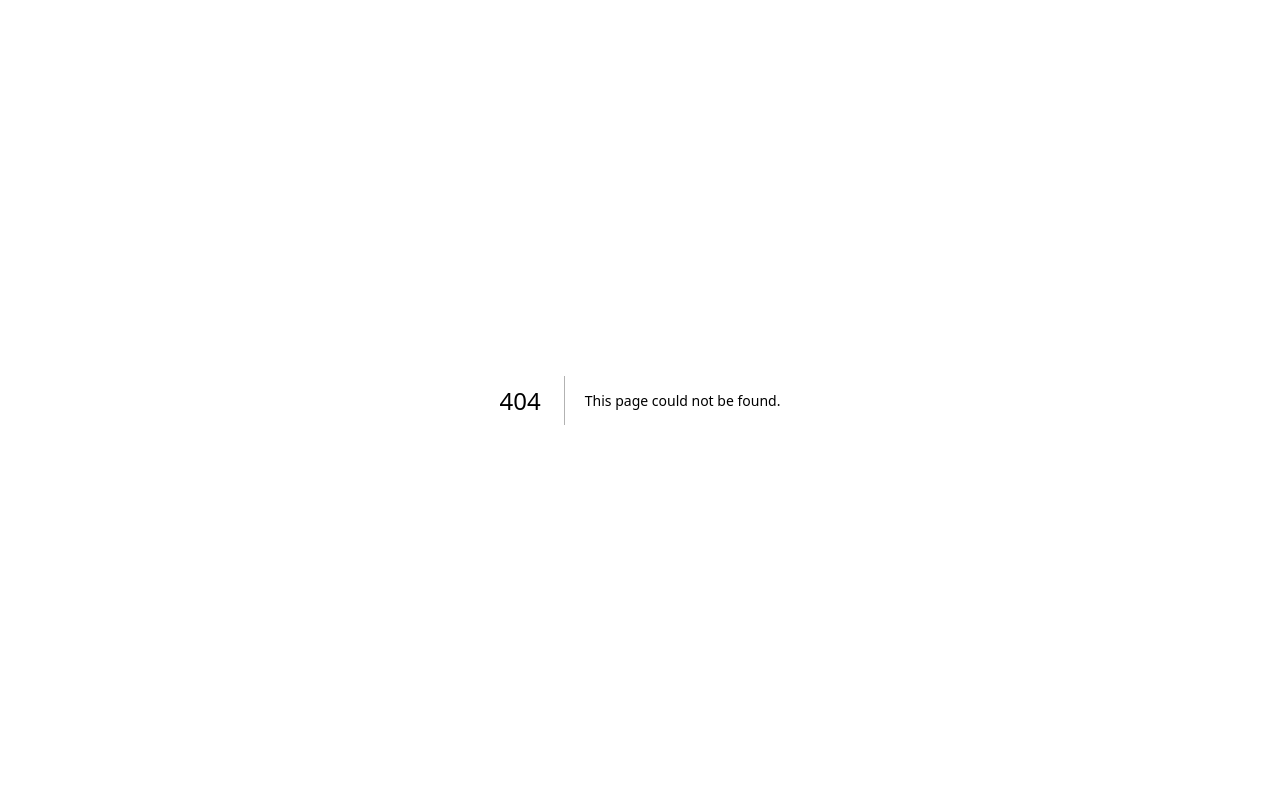
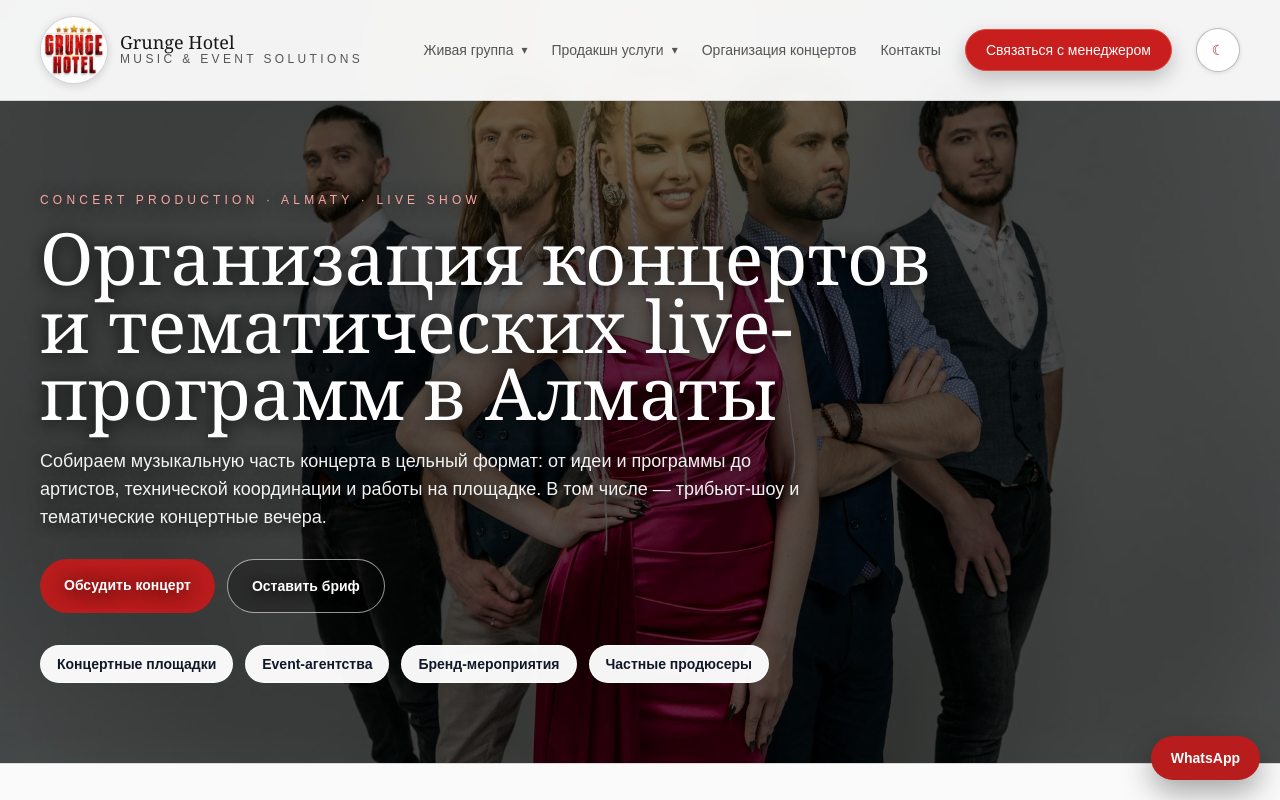
Before and after one commit to grungehotel/grunge-hotel, a Next.js app: page /concert-organization-almaty in a window 1280 px wide. Before the commit this address had no page. Shown: the top 800 px of the page. Built offline with nearby package versions, Linux system fonts and the light colour scheme.

Commit message:
Add concert organization landing page

```diff
--- a/app/components/PageNav.tsx
+++ b/app/components/PageNav.tsx
@@ -81,7 +81,7 @@ export default function PageNav() {
               </div>
             </div>
           </div>
-          <a href="/#contact" className="hover:text-white">Организация концертов</a>
+          <Link href="/concert-organization-almaty" className="hover:text-white">Организация концертов</Link>
           <a href="/#contact" className="hover:text-white">Контакты</a>
           <a href="https://wa.me/77072996264" onClick={trackWhatsAppClick} className="manager-nav-cta rounded-full px-5 py-2.5 text-white transition">Связаться с менеджером</a>
           <ThemeToggle />
@@ -104,7 +104,7 @@ export default function PageNav() {
               <p className="px-2 pb-2 pt-1 text-xs uppercase tracking-[0.2em] text-white/40">Продакшн услуги</p>
               {productionLinks.map((link) => <Link key={link.label} href={link.href} className="block rounded-2xl px-4 py-3 text-white/80 hover:bg-white/5 hover:text-white" onClick={() => setMenuOpen(false)}>{link.label}</Link>)}
             </div>
-            <a href="/#contact" className="rounded-2xl px-4 py-3 text-white/80 hover:bg-white/5 hover:text-white" onClick={() => setMenuOpen(false)}>Организация концертов</a>
+            <Link href="/concert-organization-almaty" className="rounded-2xl px-4 py-3 text-white/80 hover:bg-white/5 hover:text-white" onClick={() => setMenuOpen(false)}>Организация концертов</Link>
             <a href="/#contact" className="rounded-2xl px-4 py-3 text-white/80 hover:bg-white/5 hover:text-white" onClick={() => setMenuOpen(false)}>Контакты</a>
             <a href="https://wa.me/77072996264" className="manager-nav-cta mt-2 rounded-full px-5 py-3 text-center text-sm font-semibold text-white" onClick={() => { trackWhatsAppClick(); setMenuOpen(false); }}>Связаться с менеджером</a>
           </div>
--- /dev/null
+++ b/app/concert-organization-almaty/page.tsx
@@ -0,0 +1,70 @@
+import ServiceLandingPage, { buildMetadata } from "../components/ServiceLandingPage";
+
+export const metadata = buildMetadata({
+  pathname: "/concert-organization-almaty",
+  image: "/images/ghmain1.jpg",
+  title: "Организация концертов в Алматы — Grunge Hotel",
+  description:
+    "Организация музыкальной части концертов и тематических live-программ в Алматы: трибьют-шоу, программа, артисты, звук, сцена и координация.",
+});
+
+export default function ConcertOrganizationAlmatyPage() {
+  return (
+    <ServiceLandingPage
+      pathname="/concert-organization-almaty"
+      eyebrow="concert production · almaty · live show"
+      title="Организация концертов и тематических live-программ в Алматы"
+      description="Собираем музыкальную часть концерта в цельный формат: от идеи и программы до артистов, технической координации и работы на площадке. В том числе — трибьют-шоу и тематические концертные вечера."
+      heroImage="/images/ghmain1.jpg"
+      heroAlt="Grunge Hotel на сцене"
+      ctaPrimary="Обсудить концерт"
+      ctaSecondary="Оставить бриф"
+      intro={[
+        "Концерт — это не просто список песен и набор подрядчиков. Нужны понятная идея, музыкальная драматургия, тайминг и команда, которая говорит с площадкой на одном языке.",
+        "Grunge Hotel берёт на себя организацию музыкальной части: помогает собрать тематический live-формат, подготовить программу, скоординировать участников и технические задачи. Формат и состав обсуждаем под площадку, аудиторию и бюджет проекта.",
+      ]}
+      bullets={[
+        "Трибьют-шоу и тематические концертные программы",
+        "Концепция, структура вечера и музыкальная драматургия",
+        "Подбор формата, состава и репертуарных блоков",
+        "Координация с площадкой, организатором и ведущим",
+        "Звук, сцена и бэклайн — в связке с музыкальной задачей",
+        "Понятный бриф и единая точка коммуникации",
+      ]}
+      audience={[
+        "Концертные площадки",
+        "Event-агентства",
+        "Бренд-мероприятия",
+        "Частные продюсеры",
+      ]}
+      scenarios={[
+        {
+          title: "Трибьют-шоу",
+          text: "Тематический концертный формат с цельной программой и узнаваемой атмосферой — для площадки, фестивального слота или специального вечера.",
+        },
+        {
+          title: "Концерт под ключ",
+          text: "Когда нужен музыкальный каркас события: логика программы, участники, технические вводные и согласованная работа в день концерта.",
+        },
+        {
+          title: "Специальный live-формат",
+          text: "Для бренда, клуба или частного события, которому нужен не фоновый сет, а самостоятельный музыкальный повод для гостей.",
+        },
+      ]}
+      faq={[
+        {
+          q: "Можно ли собрать концерт вокруг конкретной музыкальной идеи?",
+          a: "Да. Начинаем с брифа: площадка, аудитория, желаемая атмосфера, длительность, бюджет и технические ограничения. После этого предлагаем рабочую структуру музыкальной части.",
+        },
+        {
+          q: "Вы занимаетесь только выступлением своей группы?",
+          a: "Нет. В рамках организации концерта можем собрать музыкальный формат шире одного выступления: обсудить состав программы, роли участников и техническую координацию.",
+        },
+        {
+          q: "Что нужно подготовить перед стартом?",
+          a: "Достаточно даты, площадки или её параметров, задачи концерта, ожидаемого количества гостей и ориентировочного бюджета. Остальные вводные уточним в брифе.",
+        },
+      ]}
+    />
+  );
+}
--- a/app/sitemap.ts
+++ b/app/sitemap.ts
@@ -16,6 +16,7 @@ export default function sitemap(): MetadataRoute.Sitemap {
     { path: "/mixing-mastering-almaty", lastModified: "2026-10-09", priority: 0.8 },
     { path: "/arrangement-almaty", lastModified: "2026-10-09", priority: 0.8 },
     { path: "/audio-engineer-almaty", lastModified: "2026-10-09", priority: 0.8 },
+    { path: "/concert-organization-almaty", lastModified: "2026-11-17", priority: 0.8 },
   ];
 
   return pages.map(({ path, lastModified, priority }) => ({
```
